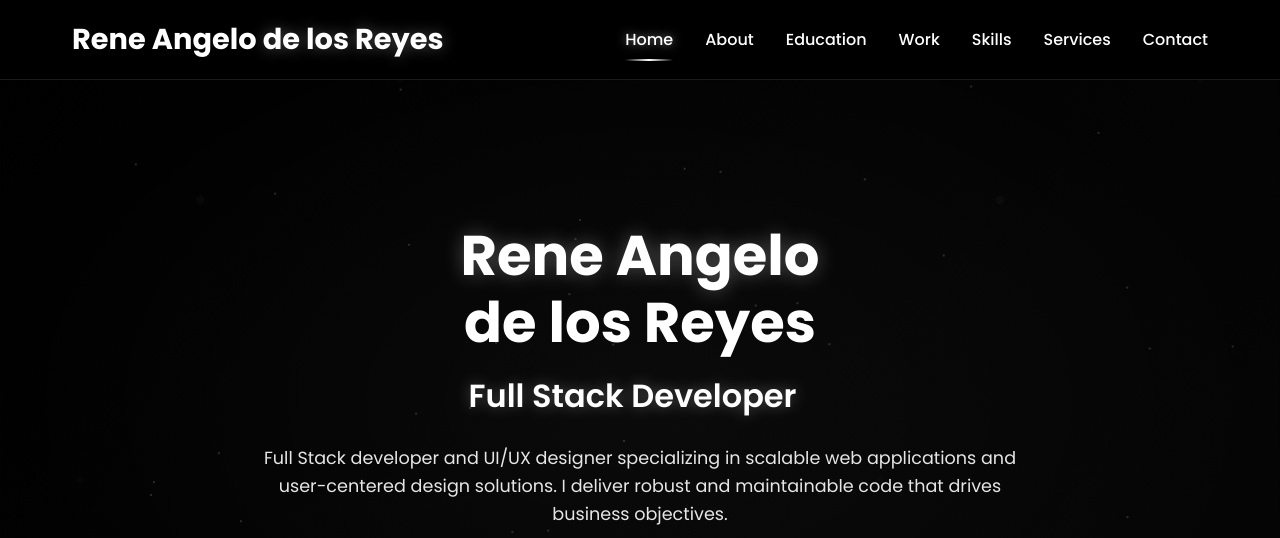
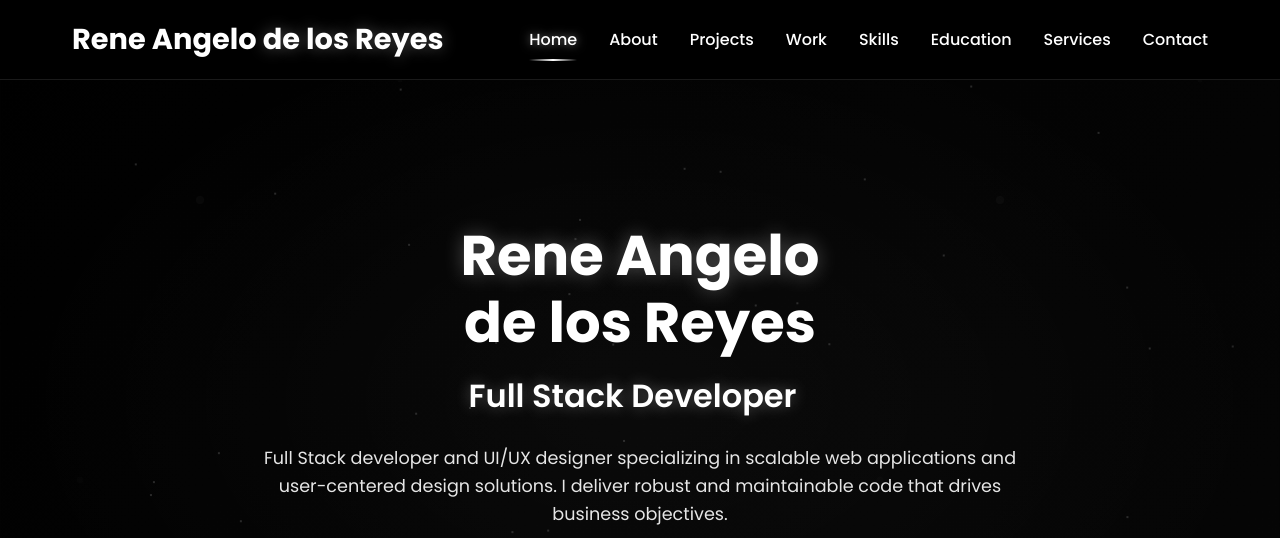
Before and after one commit to rendznicoy/portfolio, a plain HTML site: page index.html in a window 1280 px wide. Shown: the top 538 px of the page. Drawn offline with nearby package versions, Linux system fonts and the light colour scheme; animation ran at ten frames a second.

Commit message:
[UPDATE] [VERSION 3.9.2] - Rearranged navbar options.

```diff
--- a/index.html
+++ b/index.html
@@ -35,8 +35,8 @@
                     </a>
                 </div>
                 <div class="link" data-aos="fade-up" data-aos-duration="1500" data-aos-delay="300">
-                    <a href="#education">
-                        Education
+                    <a href="#projects">
+                        Projects
                     </a>
                 </div>
                 <div class="link" data-aos="fade-up" data-aos-duration="1500" data-aos-delay="300">
@@ -47,6 +47,11 @@
                 <div class="link" data-aos="fade-up" data-aos-duration="1500" data-aos-delay="400">
                     <a href="#skills">
                         Skills
+                    </a>
+                </div>
+                <div class="link" data-aos="fade-up" data-aos-duration="1500" data-aos-delay="300">
+                    <a href="#education">
+                        Education
                     </a>
                 </div>
                 <div class="link" data-aos="fade-up" data-aos-duration="1500" data-aos-delay="500">
@@ -70,14 +75,17 @@
                 <a href="#about" onclick="closeDropdown()">
                     About
                 </a>
-                <a href="#education" onclick="closeDropdown()">
-                    Education
+                <a href="#projects" onclick="closeDropdown()">
+                    Projects
                 </a>
                 <a href="#work" onclick="closeDropdown()">
                     Work
                 </a>
                 <a href="#skills" onclick="closeDropdown()">
                     Skills
+                </a>
+                <a href="#education" onclick="closeDropdown()">
+                    Education
                 </a>
                 <a href="#services" onclick="closeDropdown()">
                     Services
```
